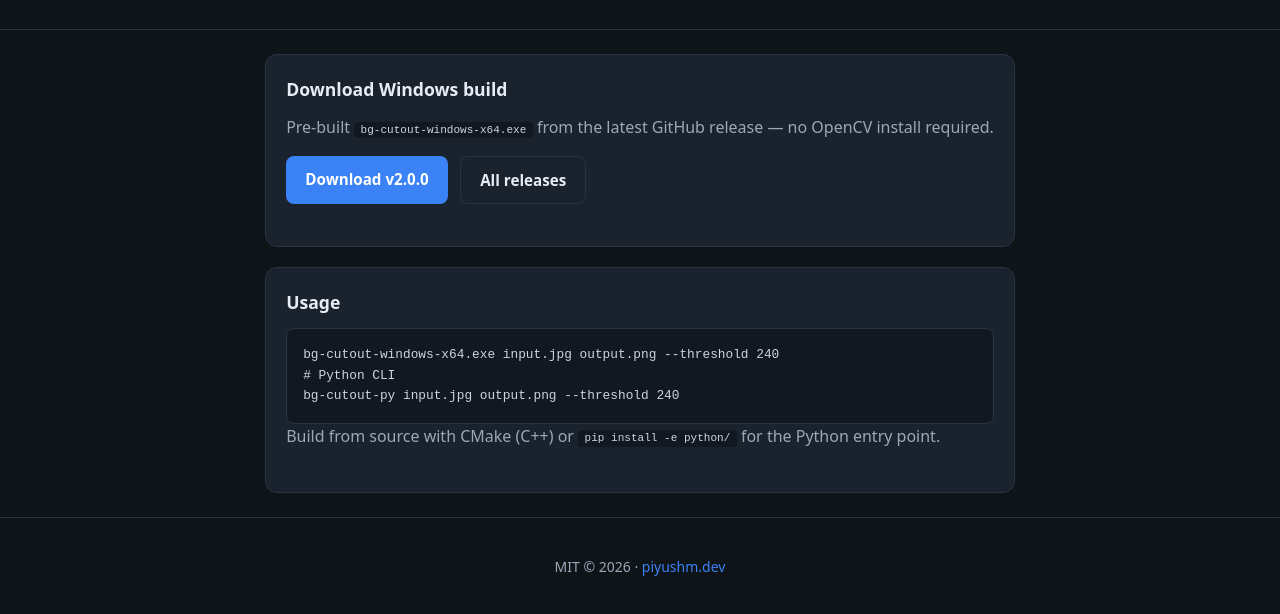
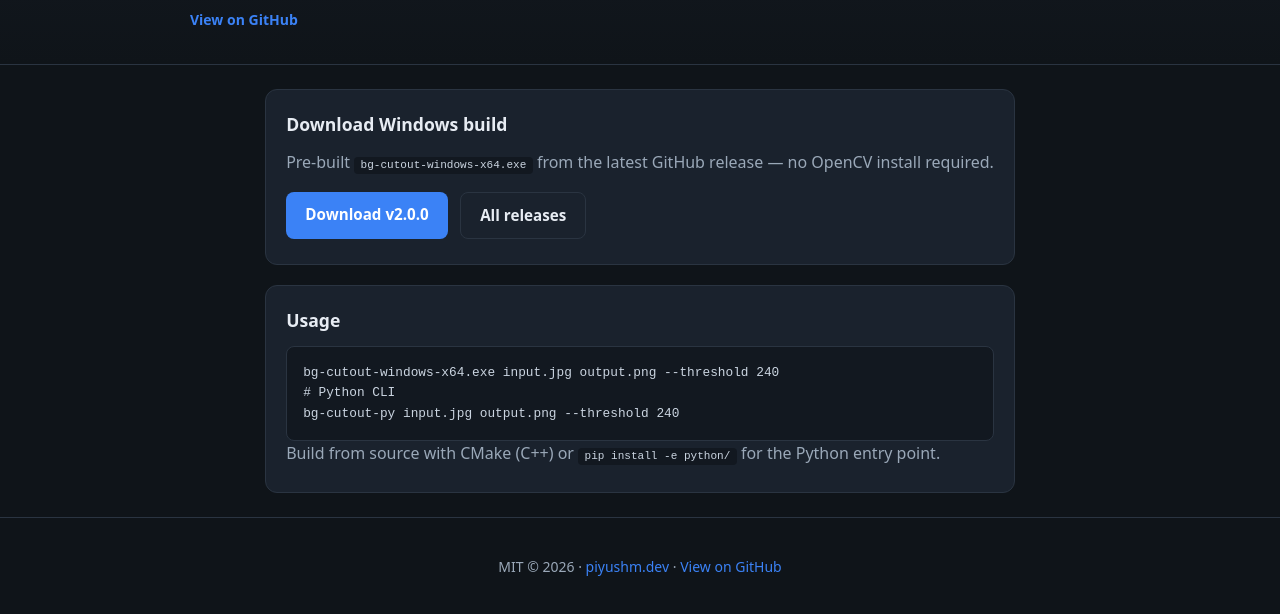
Before and after one commit to PiyushMishra318/BackgroundRemover, a plain HTML site: page public/index.html in a window 1280 px wide. Shown: the part 184-798 px from the top of the page. Drawn offline with Linux system fonts and the light colour scheme.

```diff
--- a/public/index.html
+++ b/public/index.html
@@ -12,7 +12,9 @@
     <span class="badge">C++ · Python · OpenCV</span>
     <h1>Threshold Background Cutout</h1>
     <p>Remove a solid background from an image using grayscale thresholding, then write a BGRA PNG with an alpha mask.</p>
-  </div></header>
+
+      <a class="header__github" href="https://github.com/PiyushMishra318/Threshold-Background-Cutout" target="_blank" rel="noopener noreferrer">View on GitHub</a>
+    </div></header>
   <main class="main">
     <section class="card">
       <h2>Download Windows build</h2>
@@ -30,6 +32,6 @@
       <p>Build from source with CMake (C++) or <code>pip install -e python/</code> for the Python entry point.</p>
     </section>
   </main>
-  <footer class="footer"><p>MIT © 2026 · <a href="https://piyushm.dev">piyushm.dev</a></p></footer>
+  <footer class="footer"><p>MIT © 2026 · <a href="https://piyushm.dev">piyushm.dev</a> · <a href="https://github.com/PiyushMishra318/Threshold-Background-Cutout" target="_blank" rel="noopener noreferrer">View on GitHub</a></p></footer>
 </body>
 </html>
```
